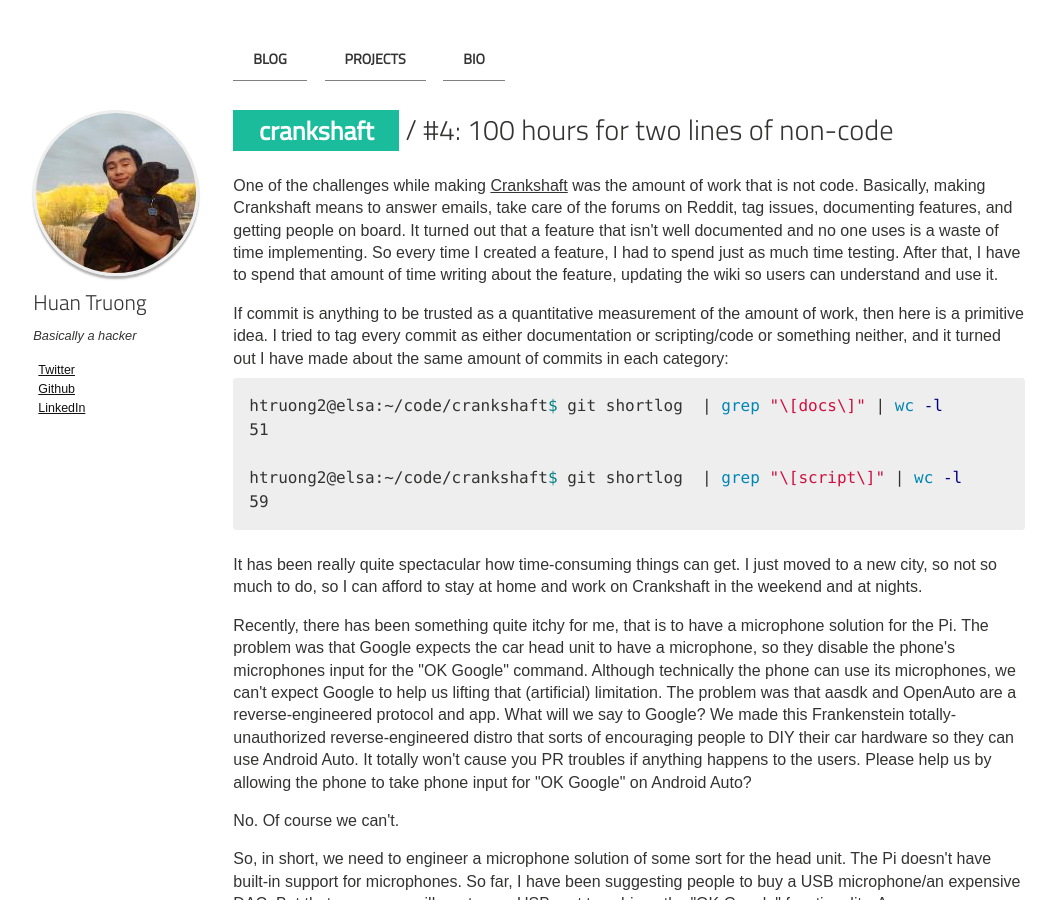
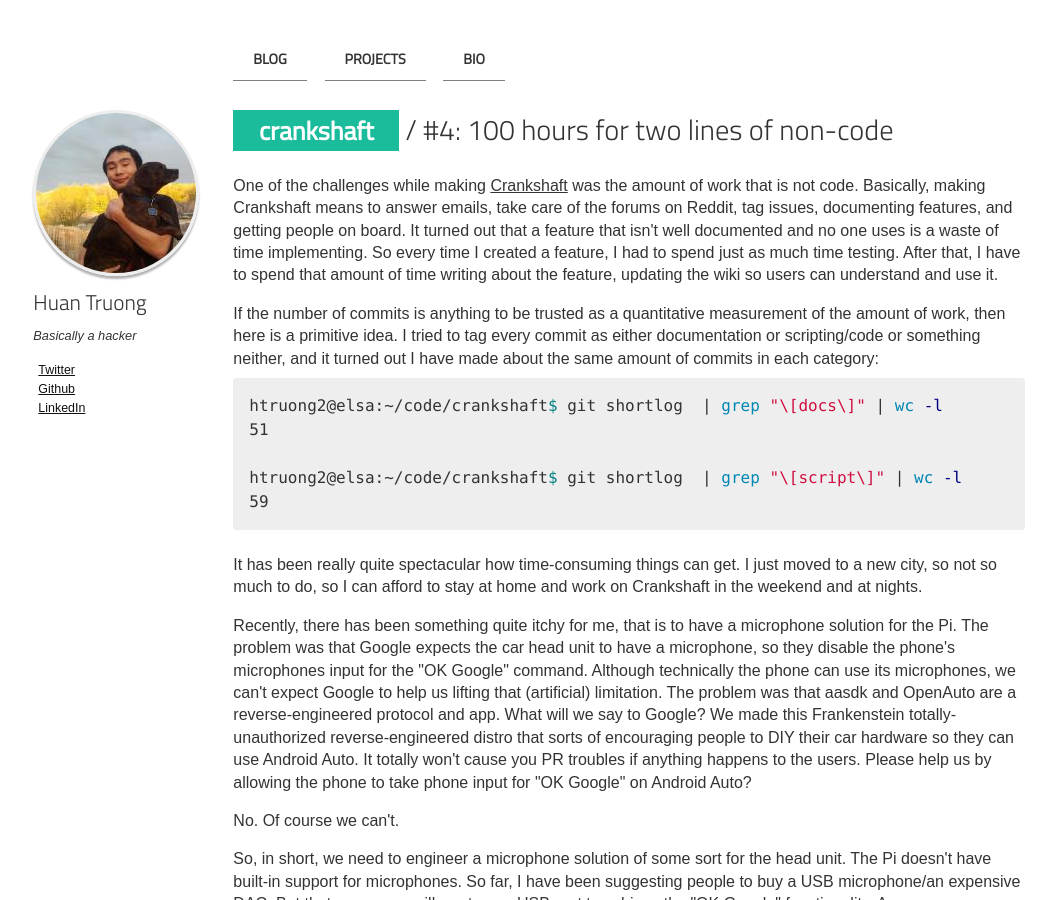
Before and after one commit to htruong/htruong.github.io, a Jekyll site: the page built from _posts/2018-04-24-crankshaft-100-hours-for-two-lines-of-non-code.md, in a window 1280 px wide and 900 px high. Shown: the whole window, without its empty margins (115-1171 px from the left). Built offline with Jekyll 4.4.1, drawn with Linux system fonts in a browser that asks for light colours.

Commit message:
[blog] words on crankshaft blog 4

````diff
--- a/_posts/2018-04-24-crankshaft-100-hours-for-two-lines-of-non-code.md
+++ b/_posts/2018-04-24-crankshaft-100-hours-for-two-lines-of-non-code.md
@@ -7,7 +7,7 @@
 
 One of the challenges while making [Crankshaft](http://getcrankshaft.com/) was the amount of work that is not code. Basically, making Crankshaft means to answer emails, take care of the forums on Reddit, tag issues, documenting features, and getting people on board. It turned out that a feature that isn't well documented and no one uses is a waste of time implementing. So every time I created a feature, I had to spend just as much time testing. After that, I have to spend that amount of time writing about the feature, updating the wiki so users can understand and use it.
 
-If commit is anything to be trusted as a quantitative measurement of the amount of work, then here is a primitive idea. I tried to tag every commit as either documentation or scripting/code or something neither, and it turned out I have made about the same amount of commits in each category:
+If the number of commits is anything to be trusted as a quantitative measurement of the amount of work, then here is a primitive idea. I tried to tag every commit as either documentation or scripting/code or something neither, and it turned out I have made about the same amount of commits in each category:
 
 ```bash
 htruong2@elsa:~/code/crankshaft$ git shortlog  | grep "\[docs\]" | wc -l
````
